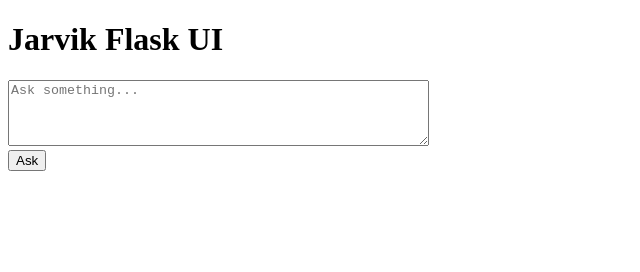
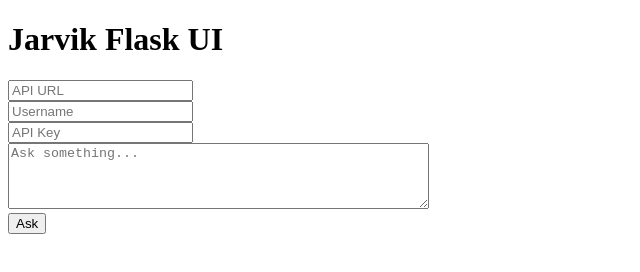
Before and after one commit to Smukanec/JARVIK_ELECTRON, a plain HTML site: page app/static/index.html in a window 1280 px wide. Both pictures are taken after a click on the button "Ask". Shown: the whole page, without its empty margins (0-640 px from the left). Drawn offline with Linux system fonts and the light colour scheme; no server answers.

Commit message:
Add API configuration inputs and persistence

```diff
--- a/app/static/index.html
+++ b/app/static/index.html
@@ -6,16 +6,42 @@
 </head>
 <body>
   <h1>Jarvik Flask UI</h1>
+
+  <input id="apiUrl" type="text" placeholder="API URL" />
+  <br />
+  <input id="username" type="text" placeholder="Username" />
+  <br />
+  <input id="apiKey" type="password" placeholder="API Key" />
+  <br />
   <textarea id="query" rows="4" cols="50" placeholder="Ask something..."></textarea>
   <br />
   <button onclick="ask()">Ask</button>
   <pre id="response"></pre>
   <script>
+    const apiUrlInput = document.getElementById('apiUrl');
+    const usernameInput = document.getElementById('username');
+    const apiKeyInput = document.getElementById('apiKey');
+
+    // Load previously saved values
+    apiUrlInput.value = localStorage.getItem('apiUrl') || '';
+    usernameInput.value = localStorage.getItem('username') || '';
+    apiKeyInput.value = localStorage.getItem('apiKey') || '';
+
     async function ask() {
+      const message = document.getElementById('query').value;
+      const apiUrl = apiUrlInput.value;
+      const username = usernameInput.value;
+      const apiKey = apiKeyInput.value;
+
+      // Persist inputs for future use
+      localStorage.setItem('apiUrl', apiUrl);
+      localStorage.setItem('username', username);
+      localStorage.setItem('apiKey', apiKey);
+
       const res = await fetch('/ask', {
         method: 'POST',
         headers: {'Content-Type': 'application/json'},
-        body: JSON.stringify({message: document.getElementById('query').value})
+        body: JSON.stringify({ message, apiUrl, username, apiKey })
       });
       const data = await res.json();
       document.getElementById('response').textContent = data.response || data.error;
```
